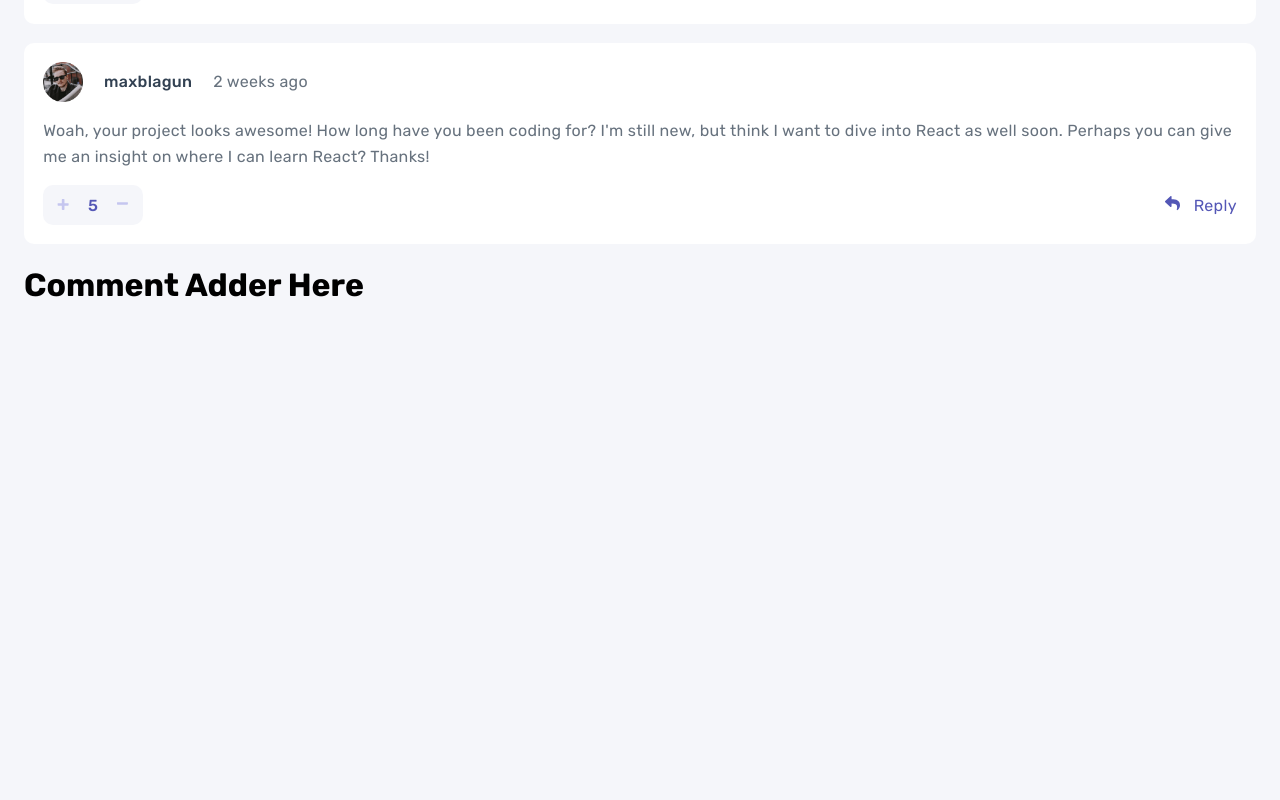
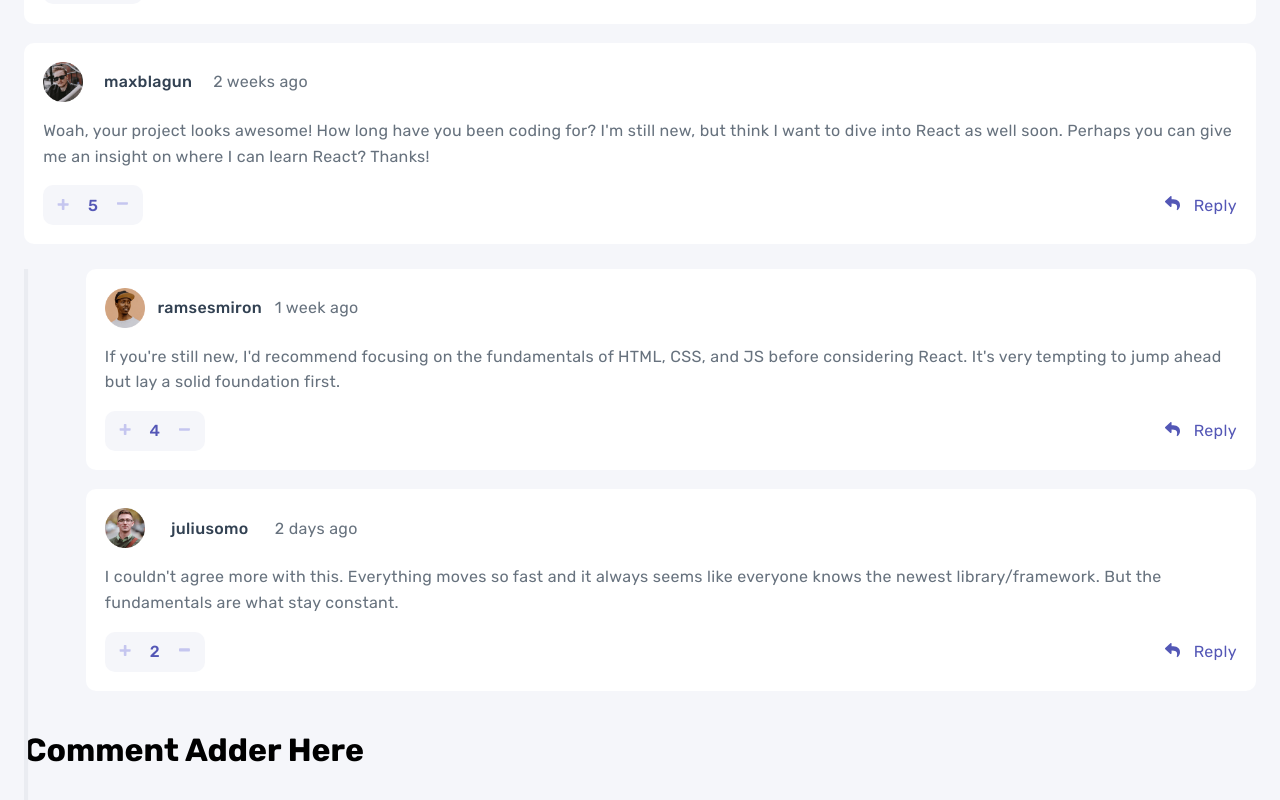
Before and after one commit to adriansseur/interactive-comments-section, a Next.js app: page / in a window 1280 px wide. Shown: the part 218-1018 px from the top of the page. Before the commit the page ends 800 px from the top, so only its background shows below. Built offline with nearby package versions, Linux system fonts and the light colour scheme.

Commit message:
added replies pulled from state

```diff
--- a/components/CommentsViewer.js
+++ b/components/CommentsViewer.js
@@ -1,9 +1,13 @@
 import Comment from "../components/Comment"
+import styles from "../styles/CommentsViewer.module.css"
 
 export default function CommentsViewer({data}) {
 
-    const commentElements = data.comments.map(comment => (
-        <Comment
+    const commentElements = data.comments.map(comment => {
+        const commentPackage =
+            // having the following be wrapped by array allows me to push
+            // but causes issues with missing key props
+            [<Comment
                 key={comment.id}
                 content={comment.content}
                 createdAt={comment.createdAt}
@@ -11,8 +15,31 @@ export default function CommentsViewer({data}) {
                 src={comment.user.image.png}
                 username={comment.user.username}
                 replies={comment.replies}
+            />]
+        if (comment.replies.length !== 0) {
+            const replyPackage = comment.replies.map(reply => (
+                <div className={styles.replyContainer}>
+                    <Comment
+                        key={reply.id}
+                        content={reply.content}
+                        createdAt={reply.createdAt}
+                        score={reply.score}
+                        src={reply.user.image.png}
+                        username={reply.user.username}
+                        replies={reply.replies}
                     />
+                </div>
             ))
+            commentPackage.push(
+                <div>
+                    <div className={styles.replyLine}></div>
+                    {replyPackage}
+                </div>
+            )
+        }
+        return commentPackage
+    })
+    console.log(commentElements)
 
     return (
         <div className="comments-view-container">
--- /dev/null
+++ b/styles/CommentsViewer.module.css
@@ -0,0 +1,13 @@
+.replyContainer {
+    width: 95%;
+    margin-left: auto;
+    display: flex;
+}
+
+.replyLine {
+    background: var(--light-gray);
+    height: 5px;
+    margin-right: 3%;
+    transform-origin: bottom left;
+    transform: rotateZ(90deg) scale(0.82);
+}
```
Lines whose indentation alone changed are shown as unchanged.
